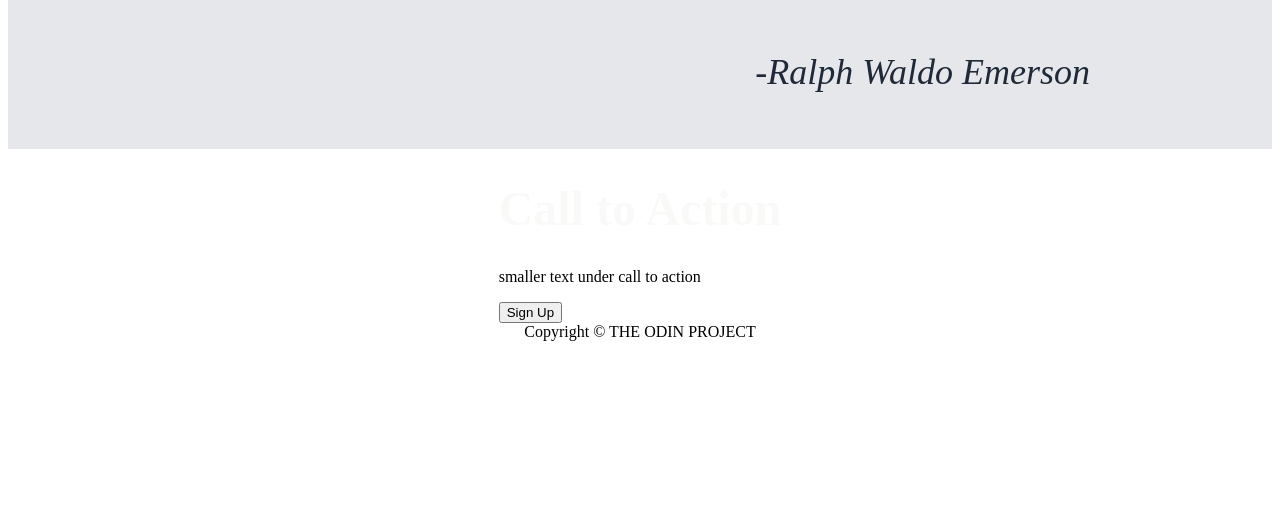
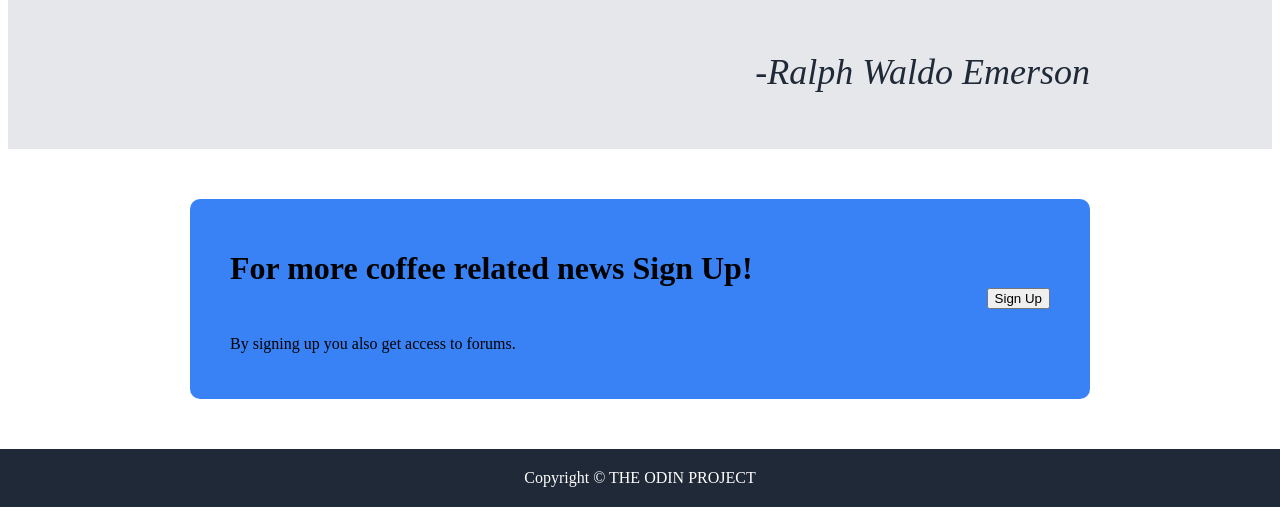
Before and after one commit to Tsotz/odin-website, a plain HTML site: page index.html in a window 1280 px wide. Shown: the part 760-1275 px from the top of the page. Before the commit the page ends 1109 px from the top, so only its background shows below. Drawn offline with Linux system fonts and the light colour scheme.

Commit message:
all done style underway

```diff
--- a/index.html
+++ b/index.html
@@ -106,13 +106,17 @@
 
             <div class="call">
 
+
+            <div class="call-text">
                 <h1>
-                    Call to Action
+                    For more coffee related news Sign Up!
                 </h1>
 
                 <p>
-                    smaller text under call to action
+                    By signing up you also get access to forums.
                 </p>
+            </div>
+
 
                 <button> Sign Up </button>
 
--- a/style.css
+++ b/style.css
@@ -4,6 +4,13 @@ body {
     flex-direction:column;
     justify-content: space-between;
     align-items: center;
+
+
+
+}
+
+
+button {
 
 
 
@@ -28,7 +35,7 @@ a {
 }
 
 
-h1 {
+.para-sign h1 {
 
     font-size: 48px;
     color: #F9FAF8;
@@ -161,3 +168,47 @@ h1 {
 
 
 }
+
+
+
+
+.call {
+
+    background-color: #3882f6;
+    display:flex;
+    justify-content: space-between;
+    align-items: center;
+    box-sizing:border-box;
+    max-width:900px;
+    width:100%;
+    padding:30px 40px;
+    margin:50px auto;
+    border-radius:10px;
+
+
+
+}
+
+.call-text {
+
+    display:flex;
+    flex-direction:column;
+    gap:10px;
+
+}
+
+
+
+
+.footer {
+
+    background-color: #1f2937;
+    display:flex;
+    justify-content: center;
+    align-items: center;
+    width:100%;
+    color: white;
+    padding:20px;
+
+
+}
```
